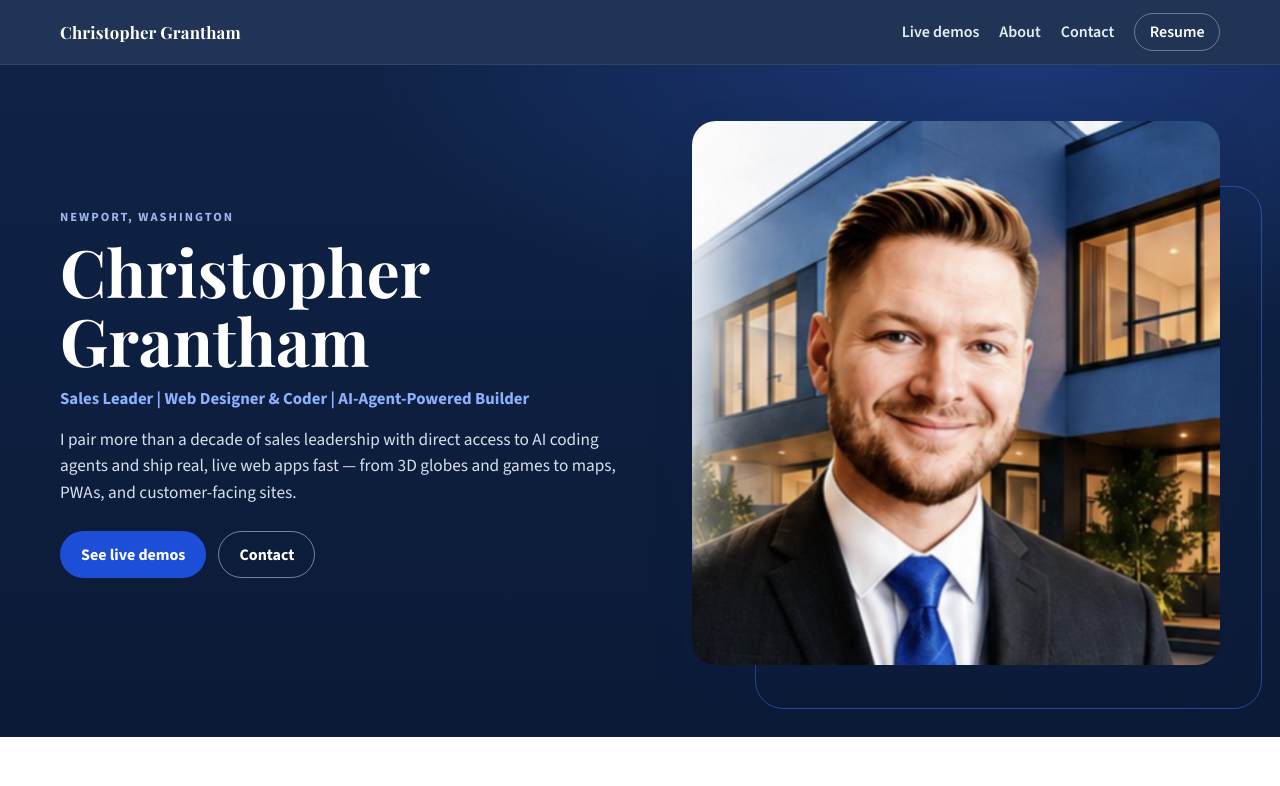
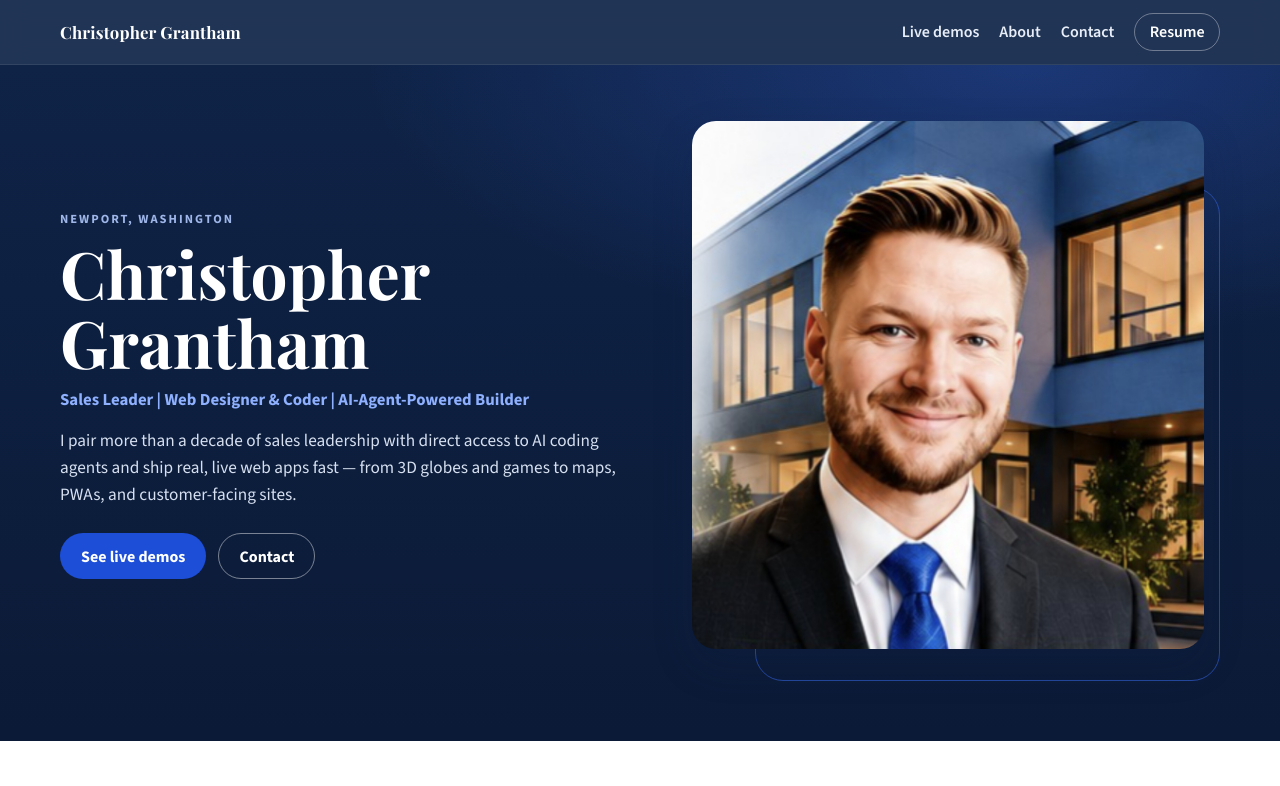
Before and after one commit to chrisgfree-glitch/chris-grantham-portfolio, a plain HTML site: page index.html in a window 1280 px wide. Shown: the top 786 px of the page. Drawn offline with nearby package versions, Linux system fonts and the light colour scheme.

Commit message:
Prevent phone horizontal scroll from the hero photo frame.

```diff
--- a/styles.css
+++ b/styles.css
@@ -181,6 +181,7 @@ body.nav-open .site-nav { display: flex; }
     linear-gradient(180deg, var(--navy) 0%, #0b1a36 100%);
   color: var(--white);
   padding: 2rem 0 3rem;
+  overflow: hidden;
 }
 .hero-grid {
   display: grid;
@@ -219,14 +220,16 @@ body.nav-open .site-nav { display: flex; }
   position: relative;
   max-width: 420px;
   margin-inline: auto;
+  padding: 0 0 1rem 0;
 }
 .hero-photo::after {
   content: "";
   position: absolute;
-  inset: 12% -8% -8% 12%;
+  inset: 10% 0 -0.7rem 10%;
   border: 1px solid rgba(59,108,240,0.55);
   border-radius: 28px;
   z-index: 0;
+  pointer-events: none;
 }
 .hero-photo img {
   position: relative;
@@ -245,7 +248,8 @@ body.nav-open .site-nav { display: flex; }
     grid-template-columns: 1.05fr 0.95fr;
     gap: 3rem;
   }
-  .hero-photo { max-width: none; margin: 0; }
+  .hero-photo { max-width: none; margin: 0; padding: 0 1rem 1.25rem 0; }
+  .hero-photo::after { inset: 12% 0 -0.8rem 12%; }
 }
 
 /* Section intros */
@@ -562,3 +566,7 @@ body.nav-open .site-nav { display: flex; }
     transition: none !important;
   }
 }
+
+.contact-cards a, .hero-title {
+  overflow-wrap: anywhere;
+}
```
